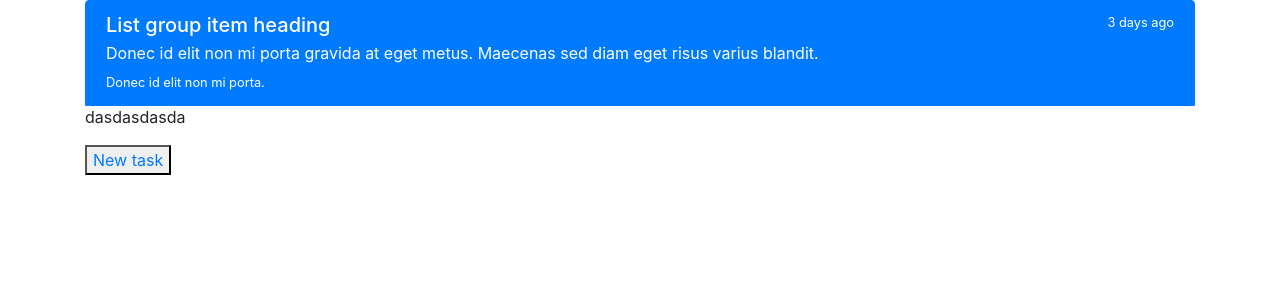
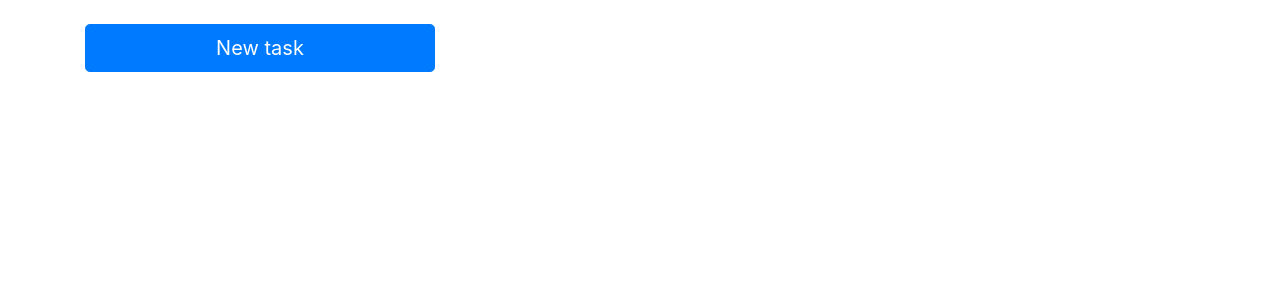
Before and after one commit to gveps/Hacknarok3, a Django app: page / in a window 1280 px wide. Shown: the part 56-356 px from the top of the page. Run offline with Django 3.2, Linux system fonts and the light colour scheme; some libraries are stand-ins or nearby versions.

Commit message:
task page

```diff
--- a/api/templates/api/base.html
+++ b/api/templates/api/base.html
@@ -5,7 +5,7 @@
     <title>Title</title>
 
     <link rel="stylesheet" href="https://stackpath.bootstrapcdn.com/bootstrap/4.3.1/css/bootstrap.min.css" integrity="sha384-ggOyR0iXCbMQv3Xipma34MD+dH/1fQ784/j6cY/iJTQUOhcWr7x9JvoRxT2MZw1T" crossorigin="anonymous">
-    <script src="https://code.jquery.com/jquery-3.3.1.slim.min.js" integrity="sha384-q8i/X+965DzO0rT7abK41JStQIAqVgRVzpbzo5smXKp4YfRvH+8abtTE1Pi6jizo" crossorigin="anonymous"></script>
+    <script src="https://code.jquery.com/jquery-3.3.1.min.js" crossorigin="anonymous"></script>
 <script src="https://cdnjs.cloudflare.com/ajax/libs/popper.js/1.14.7/umd/popper.min.js" integrity="sha384-UO2eT0CpHqdSJQ6hJty5KVphtPhzWj9WO1clHTMGa3JDZwrnQq4sF86dIHNDz0W1" crossorigin="anonymous"></script>
 <script src="https://stackpath.bootstrapcdn.com/bootstrap/4.3.1/js/bootstrap.min.js" integrity="sha384-JjSmVgyd0p3pXB1rRibZUAYoIIy6OrQ6VrjIEaFf/nJGzIxFDsf4x0xIM+B07jRM" crossorigin="anonymous"></script>
 </head>
--- a/api/templates/api/task.html
+++ b/api/templates/api/task.html
@@ -1,25 +1,39 @@
 {% extends "api/base.html" %}
 {% block content %}
-<div class="list-group">
-    <a href="#" class="list-group-item list-group-item-action flex-column align-items-start active">
-        <div class="d-flex w-100 justify-content-between">
-          <h5 class="mb-1">List group item heading</h5>
-          <small>3 days ago</small>
+    <div class="list-group">
+        {% for task in tasks %}
+            <div class="list-group-item list-group-item-action flex-column align-items-start ele_l">
+                <div class="d-flex w-100 justify-content-between">
+                  <h5 class="mb-1">{{ task.name }}</h5>
+                  <small>{{ task.endDate }}</small>
+                </div>
+                <p class="mb-1">{{ task.description }}</p>
+                <a class="text-white btn btn-primary btn-block" href="{% url 'api_task' %}">Finish your task</a>
+            </div>
+        {% endfor %}
+    </div>
+
+
+    <div class="row">
+<div class="col-md-4">
+    <div class="panel panel-default">
+        <div class="panel-body">
+                <a class="text-white btn btn-primary btn-lg btn-block xd_but" href="{% url 'api_new_task' %}">New task</a>
         </div>
-        <p class="mb-1">Donec id elit non mi porta gravida at eget metus. Maecenas sed diam eget risus varius blandit.</p>
-        <small>Donec id elit non mi porta.</small>
-    </a>
-
-    {% for task in tasks %}
-        <p>{{ task.name }}</p>
-    {% endfor %}
-    <p>dasdasdasda</p>
+    </div>
+</div>
 </div>
 
 
 
-    <div>
-        <button><a href="{% url 'api_new_task' %}">New task</a></button>
-    </div>
+    <style>
+        .xd_but{
+            margin-top: 1.5rem;
+        }
 
+        .ele_l{
+            margin-top: 1rem;
+        }
+
+    </style>
 {% endblock content %}
```
